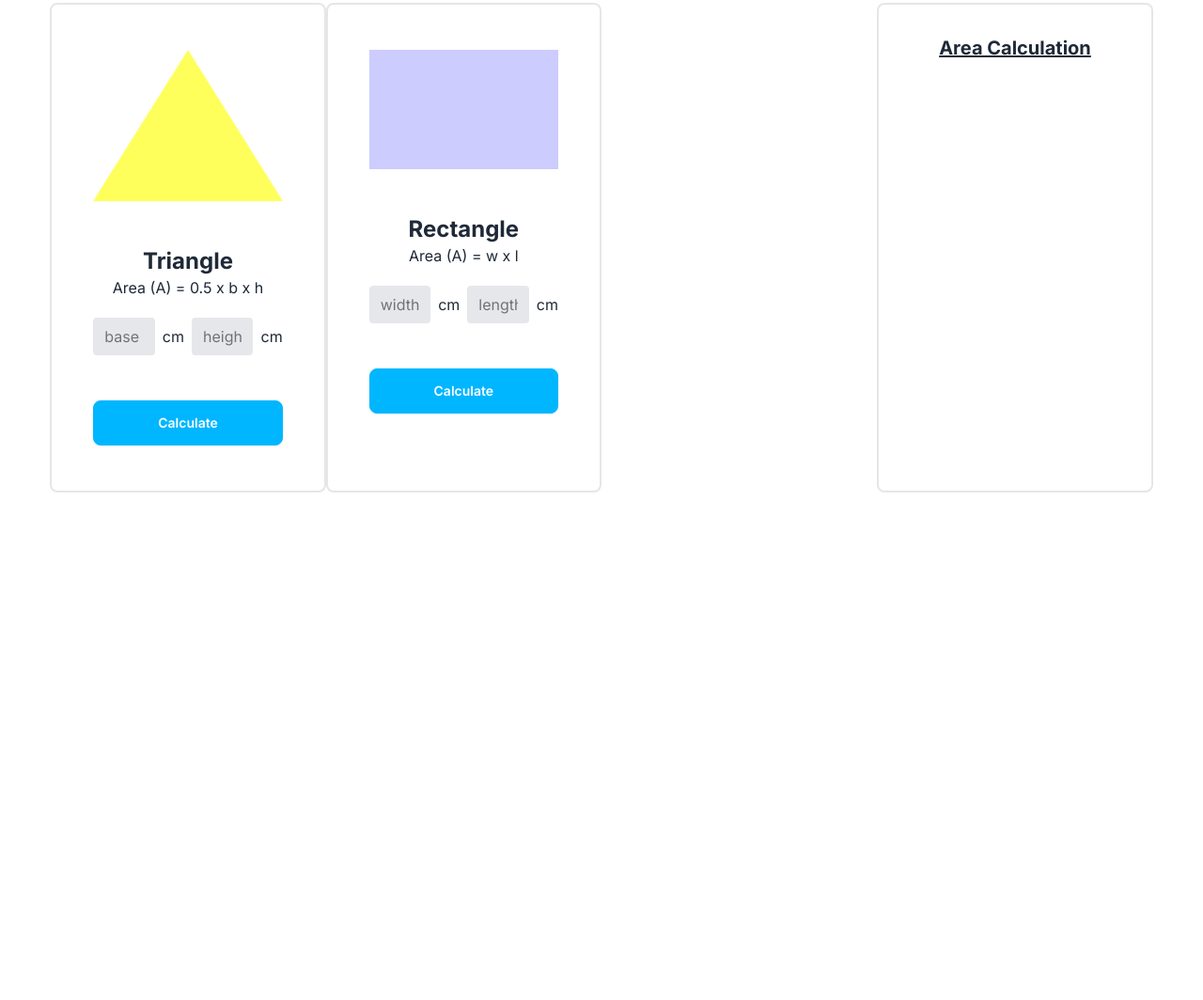
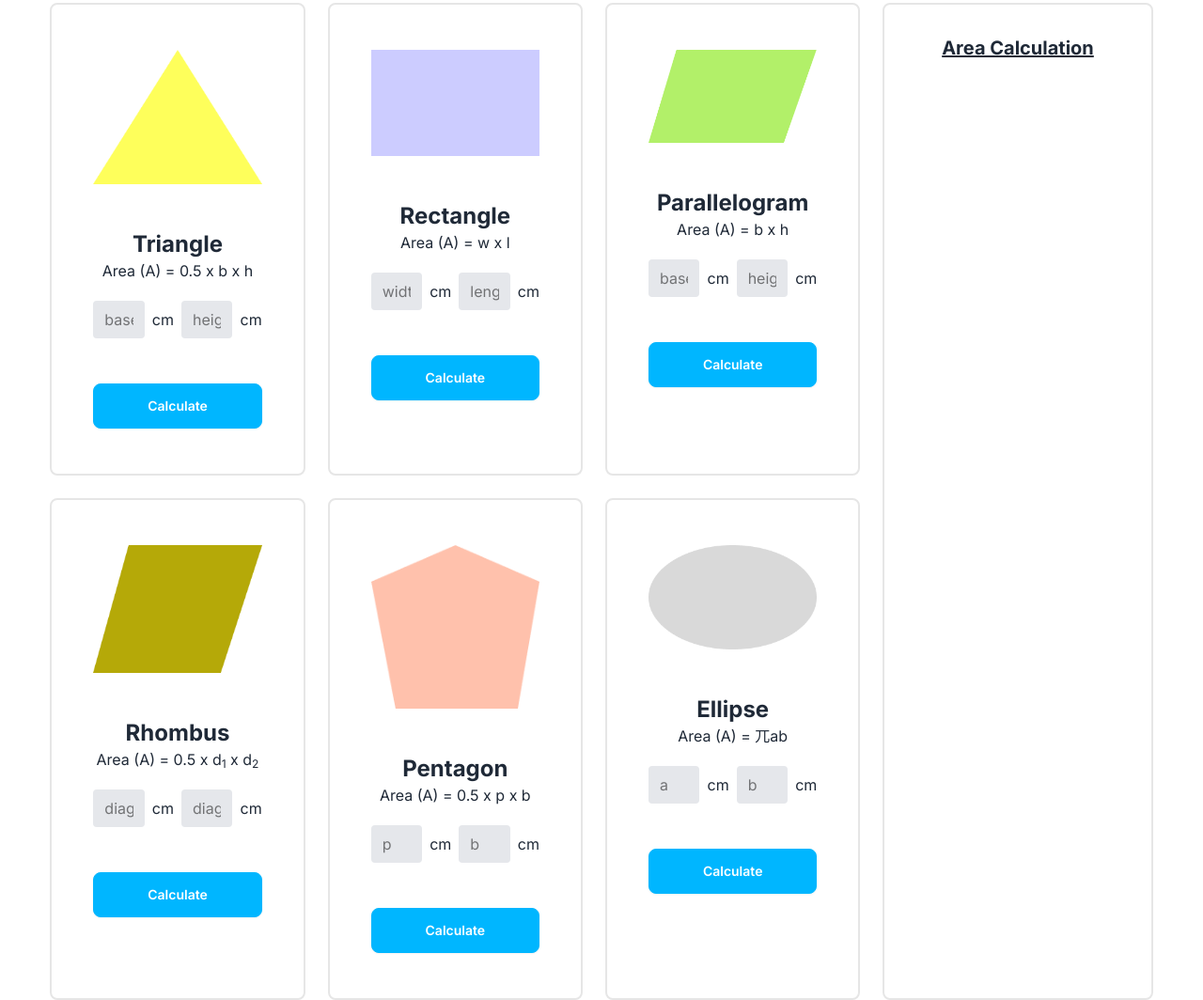
Before and after one commit to smjaberjawad/geometry-genius, a plain HTML site: page index.html in a window 1280 px wide. Shown: the part 217-1281 px from the top of the page at 94% size. Before the commit the page ends 800 px from the top, so only its background shows below. Drawn offline with nearby package versions, Linux system fonts and the light colour scheme.

Commit message:
design complete

```diff
--- a/index.html
+++ b/index.html
@@ -43,13 +43,13 @@
     <!-- Main Starts -->
     <main>
         <div class="w-11/12 mx-auto">
-            <section class="grid grid-cols-[3fr_1fr]">
+            <section class="grid grid-cols-[3fr_1fr] gap-6">
 
                 <!-- Shape Container -->
-                <div>
+                <div class="grid gap-6">
 
                     <!-- First Row -->
-                    <div class="grid grid-cols-3">
+                    <div class="grid grid-cols-3 gap-6">
 
                         <!-- Triangle -->
                         <div class="border-2 border-[#1111111A] rounded-lg px-11 py-12">
@@ -89,6 +89,83 @@
                                 class="btn btn-info text-white w-full mt-12">Calculate</button>
                         </div>
 
+                        <!-- Parallelogram -->
+                        <div class="border-2 border-[#1111111A] rounded-lg px-11 py-12">
+                            <img class="m-auto" src="images/parallelogram.png" alt="">
+                            <h3 class="text-center font-bold text-2xl mt-12">Parallelogram</h3>
+                            <p class="text-center">Area (A) = b x h</p>
+                            <div class="flex gap-x-2 justify-center items-center mt-5">
+                                <input id="parallelogram_base"
+                                    class="w-full bg-gray-200 rounded px-3 py-2 placeholder:text-black placeholder:opacity-50"
+                                    type="text" placeholder="base">
+                                <span>cm</span>
+                                <input id="parallelogram_height"
+                                    class="w-full bg-gray-200 rounded px-3 py-2 placeholder:text-black placeholder:opacity-50"
+                                    type="text" placeholder="height">
+                                <span>cm</span>
+                            </div>
+                            <button onclick="" class="btn btn-info text-white w-full mt-12">Calculate</button>
+                        </div>
+
+                    </div>
+
+                    <!-- Second Row -->
+                    <div class="grid grid-cols-3 gap-6">
+
+                        <!-- Rhombus -->
+                        <div class="border-2 border-[#1111111A] rounded-lg px-11 py-12">
+                            <img class="m-auto" src="images/rhombus.png" alt="">
+                            <h3 class="text-center font-bold text-2xl mt-12">Rhombus</h3>
+                            <p class="text-center">Area (A) = 0.5 x d<sub>1</sub> x d<sub>2</sub></p>
+                            <div class="flex gap-x-2 justify-center items-center mt-5">
+                                <input id="rhombus_d1"
+                                    class="w-full bg-gray-200 rounded px-3 py-2 placeholder:text-black placeholder:opacity-50"
+                                    type="text" placeholder="diagonal 1">
+                                <span>cm</span>
+                                <input id="rhombus_d2"
+                                    class="w-full bg-gray-200 rounded px-3 py-2 placeholder:text-black placeholder:opacity-50"
+                                    type="text" placeholder="diagonal 2">
+                                <span>cm</span>
+                            </div>
+                            <button onclick="" class="btn btn-info text-white w-full mt-12">Calculate</button>
+                        </div>
+
+                        <!-- Pentagon -->
+                        <div class="border-2 border-[#1111111A] rounded-lg px-11 py-12">
+                            <img class="m-auto" src="images/pentagon.png" alt="">
+                            <h3 class="text-center font-bold text-2xl mt-12">Pentagon</h3>
+                            <p class="text-center">Area (A) = 0.5 x p x b</p>
+                            <div class="flex gap-x-2 justify-center items-center mt-5">
+                                <input id="pentagon_p"
+                                    class="w-full bg-gray-200 rounded px-3 py-2 placeholder:text-black placeholder:opacity-50"
+                                    type="text" placeholder="p">
+                                <span>cm</span>
+                                <input id="pentagon_b"
+                                    class="w-full bg-gray-200 rounded px-3 py-2 placeholder:text-black placeholder:opacity-50"
+                                    type="text" placeholder="b">
+                                <span>cm</span>
+                            </div>
+                            <button onclick="" class="btn btn-info text-white w-full mt-12">Calculate</button>
+                        </div>
+
+                        <!-- Ellipse -->
+                        <div class="border-2 border-[#1111111A] rounded-lg px-11 py-12">
+                            <img class="m-auto" src="images/ellipse.png" alt="">
+                            <h3 class="text-center font-bold text-2xl mt-12">Ellipse</h3>
+                            <p class="text-center">Area (A) = 兀ab</p>
+                            <div class="flex gap-x-2 justify-center items-center mt-5">
+                                <input id="ellipse_a"
+                                    class="w-full bg-gray-200 rounded px-3 py-2 placeholder:text-black placeholder:opacity-50"
+                                    type="text" placeholder="a">
+                                <span>cm</span>
+                                <input id="ellipse_b"
+                                    class="w-full bg-gray-200 rounded px-3 py-2 placeholder:text-black placeholder:opacity-50"
+                                    type="text" placeholder="b">
+                                <span>cm</span>
+                            </div>
+                            <button onclick="" class="btn btn-info text-white w-full mt-12">Calculate</button>
+                        </div>
+
                     </div>
 
                 </div>
@@ -104,6 +181,7 @@
 
     <script src="js/triangle.js"></script>
     <script src="js/rectangle.js"></script>
+    <script src="js/parallelogram.js"></script>
 </body>
 
 </html>
```
Also changed, not shown: js/parallelogram.js (added).
